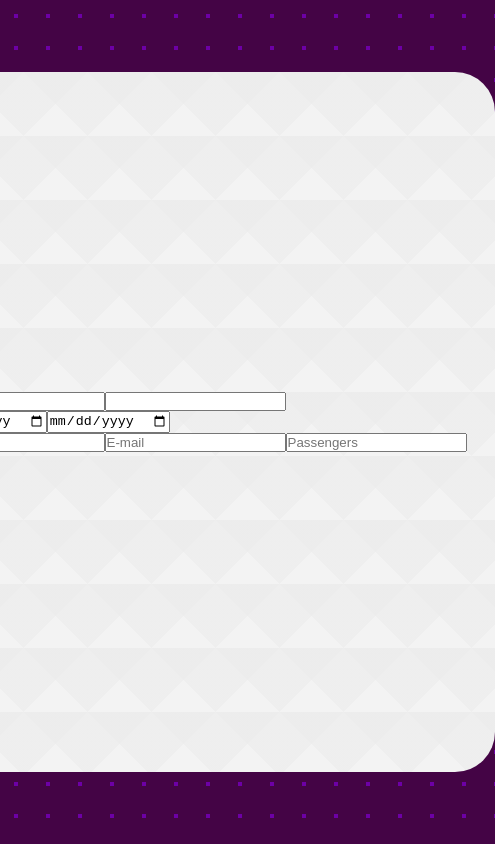
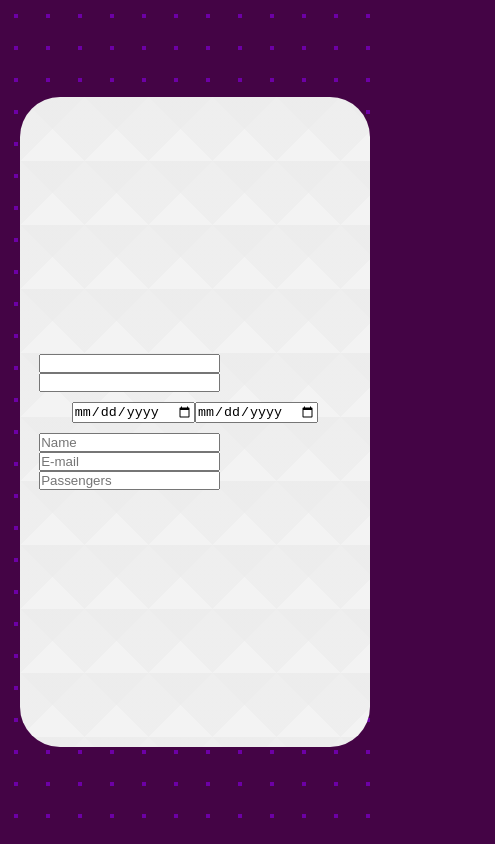
Before and after one commit to romulomelendez/awesome_form, a React (Vite) app: page / in a window 390 px wide. Shown: the whole page, 495 px wide, since content can reach past the window. Built offline with nearby package versions, Linux system fonts and the light colour scheme.

Commit message:
Feat: using mobile first concept to style components

```diff
--- a/src/pages/Home/index.tsx
+++ b/src/pages/Home/index.tsx
@@ -1,17 +1,17 @@
-import { Container } from './styles'
+import { Container, Form } from './styles'
 
 export const Home: React.FC = () => {
 
     return (
         <Container>
-            <form>
+            <Form>
                 {/* Origin and Destination */}
                 <div>
                     <input type="text" name="origin" />
                     <input type="text" name="destination" />
                 </div>
 
-                {/* datas */}
+                {/* Dates */}
                 <div>
                     <input type="date" name="date-origin" />
                     <input type="date" name="date-destination" />
@@ -23,7 +23,7 @@
                     <input type="email" placeholder="E-mail" />
                     <input type="number" placeholder="Passengers" />
                 </div>
-            </form>
+            </Form>
         </Container>
     )
 
--- a/src/pages/Home/styles.ts
+++ b/src/pages/Home/styles.ts
@@ -6,10 +6,33 @@
     justify-content: center;
     align-items: center;
     border-radius: 40px;
-    height: 700px;
-    width: 600px;
+    height: 40.625rem;
+    width: 21.875rem;
+    margin: 0.313rem;
     background: linear-gradient(135deg, #eaeaea80 50%, transparent 0),linear-gradient(-135deg, #eaeaea80 50%, transparent 0);
     background-size: 4em 4em;
     background-color: #f3f3f3;
-    opacity: 1
+    opacity: 1;
+
+    // Using Mobile First Concept
+    @media (min-width: 582px) {
+        height: 43.75rem;
+        width: 25rem;
+    }
+
+    @media (min-width: 832px) {
+        height: 50rem;
+        width: 35rem;
+    }
 `
+
+export const Form = styled.form `
+
+    display: flex;
+    flex-direction: column;
+    justify-content: center;
+    align-items: center;
+    row-gap: 0.625rem;
+    padding: 1.2rem;
+
+`
```
